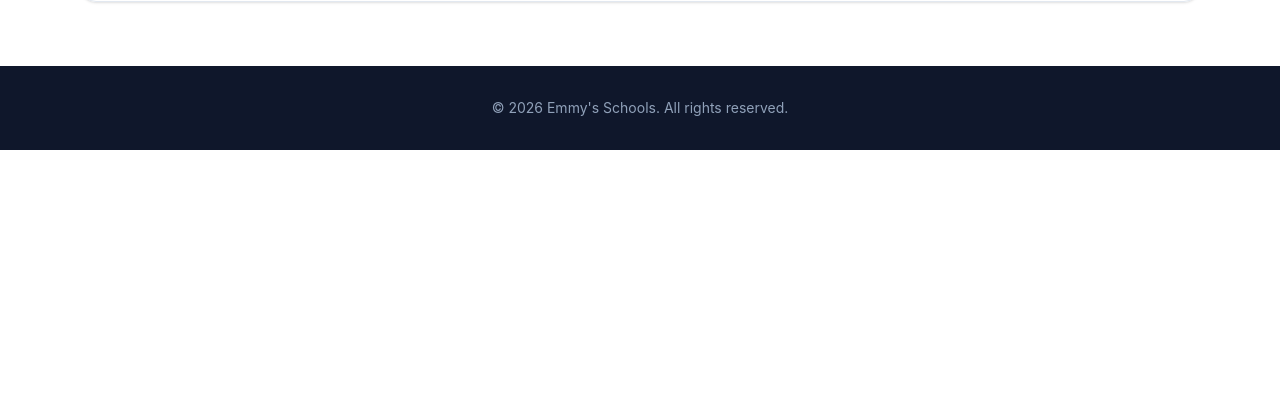
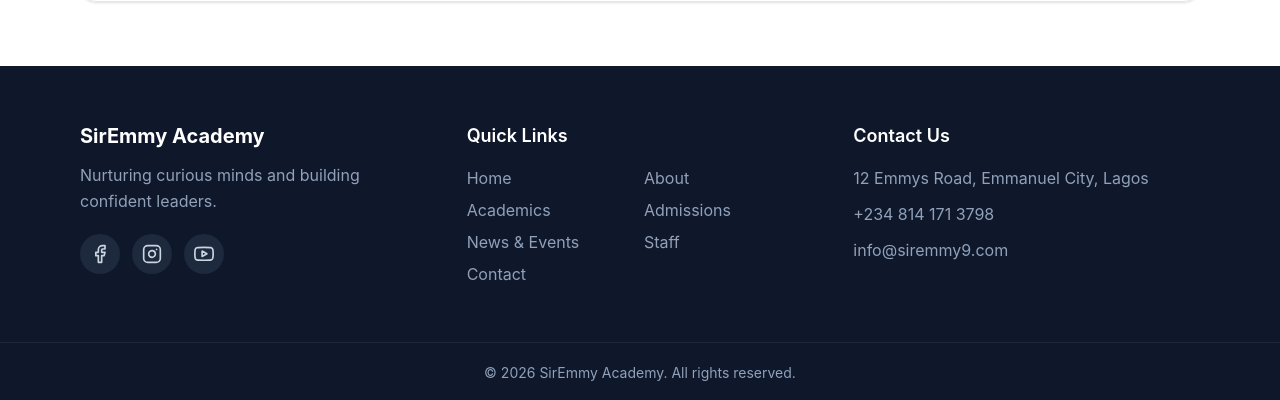
Before and after one commit to Siremmy9/React-school-project, a React (Vite) app: page /contact in a window 1280 px wide. Shown: the part 1287-1687 px from the top of the page. Before the commit the page ends 1437 px from the top, so only its background shows below. Built offline with nearby package versions, Linux system fonts and the light colour scheme; grey boxes are pictures that could not be loaded.

Commit message:
Modifications

```diff
--- a/src/components/Footer.jsx
+++ b/src/components/Footer.jsx
@@ -1,7 +1,83 @@
+import { Link } from "react-router-dom";
+import { school } from "../data/school";
+import { navLinks } from "../data/navLinks";
+import SocialIcon from "./SocialIcon";
+
 export default function Footer() {
+  const socials = school.socials.filter((s) => s.url);
+  const phoneHref = `tel:${school.phone.replace(/\s/g, "")}`;
+
   return (
-    <footer className="bg-slate-900 py-8 text-center text-sm text-slate-400">
-      © {new Date().getFullYear()} Emmy's Schools. All rights reserved.
+    <footer className="bg-slate-900 text-slate-400">
+      <div className="mx-auto grid max-w-6xl gap-10 px-4 py-14 md:grid-cols-3">
+        {/* Column 1: about */}
+        <div>
+          <h3 className="text-xl font-bold text-white">{school.name}</h3>
+          <p className="mt-3 leading-relaxed">{school.tagline}</p>
+
+          {socials.length > 0 && (
+            <ul className="mt-5 flex gap-3">
+              {socials.map((s) => (
+                <li key={s.platform}>
+                  <a
+                    href={s.url}
+                    target="_blank"
+                    rel="noopener noreferrer"
+                    aria-label={s.label}
+                    className="flex h-10 w-10 items-center justify-center rounded-full bg-slate-800 text-slate-300 transition hover:-translate-y-0.5 hover:bg-blue-600 hover:text-white"
+                  >
+                    <SocialIcon
+                      name={s.platform}
+                      fallback={s.label}
+                      className="h-5 w-5"
+                    />{" "}
+                  </a>
+                </li>
+              ))}
+            </ul>
+          )}
+        </div>
+
+        {/* Column 2: quick links */}
+        <div>
+          <h3 className="text-lg font-semibold text-white">Quick Links</h3>
+          <ul className="mt-4 grid grid-cols-2 gap-2">
+            {navLinks.map((link) => (
+              <li key={link.to}>
+                <Link to={link.to} className="transition hover:text-white">
+                  {link.label}
+                </Link>
+              </li>
+            ))}
+          </ul>
+        </div>
+
+        {/* Column 3: contact SocialIcon*/}
+        <div>
+          <h3 className="text-lg font-semibold text-white">Contact Us</h3>
+          <ul className="mt-4 space-y-3">
+            <li>{school.address}</li>
+            <li>
+              <a href={phoneHref} className="transition hover:text-white">
+                {school.phone}
+              </a>
+            </li>
+            <li>
+              <a
+                href={`mailto:${school.email}`}
+                className="transition hover:text-white"
+              >
+                {school.email}
+              </a>
+            </li>
+          </ul>
+        </div>
+      </div>
+
+      {/* Bottom bar */}
+      <div className="border-t border-slate-800 px-4 py-5 text-center text-sm">
+        © {new Date().getFullYear()} {school.name}. All rights reserved.
+      </div>
     </footer>
   );
 }
--- a/src/components/Navbar.jsx
+++ b/src/components/Navbar.jsx
@@ -1,15 +1,16 @@
 import { useState } from "react";
 import { NavLink } from "react-router-dom";
+import { navLinks } from "../data/navLinks";
 
-const links = [
-  { to: "/", label: "Home" },
-  { to: "/about", label: "About" },
-  { to: "/academics", label: "Academics" },
-  { to: "/admissions", label: "Admissions" },
-  { to: "/news", label: "News & Events" },
-  { to: "/staff", label: "Staff" },
-  { to: "/contact", label: "Contact" },
-];
+// const links = [
+//   { to: "/", label: "Home" },
+//   { to: "/about", label: "About" },
+//   { to: "/academics", label: "Academics" },
+//   { to: "/admissions", label: "Admissions" },
+//   { to: "/news", label: "News & Events" },
+//   { to: "/staff", label: "Staff" },
+//   { to: "/contact", label: "Contact" },
+// ];
 
 const linkClass = ({ isActive }) =>
   `block rounded-lg px-3 py-2 text-sm font-medium transition ${
@@ -26,7 +27,7 @@ export default function Navbar() {
 
         {/* Desktop links */}
         <ul className="hidden gap-1 md:flex">
-          {links.map((link) => (
+          {navLinks.map((link) => (
             <li key={link.to}>
               <NavLink to={link.to} className={linkClass}>
                 {link.label}
@@ -78,7 +79,7 @@ export default function Navbar() {
       {/* Mobile menu */}
       {open && (
         <ul className="space-y-1 border-t border-slate-200 px-4 py-3 md:hidden">
-          {links.map((link) => (
+          {navLinks.map((link) => (
             <li key={link.to}>
               <NavLink
                 to={link.to}
--- /dev/null
+++ b/src/components/SocialIcon.jsx
@@ -0,0 +1,41 @@
+const icons = {
+  facebook: (
+    <path d="M18 2h-3a5 5 0 0 0-5 5v3H7v4h3v8h4v-8h3l1-4h-4V7a1 1 0 0 1 1-1h3z" />
+  ),
+  instagram: (
+    <>
+      <rect x="2" y="2" width="20" height="20" rx="5" ry="5" />
+      <path d="M16 11.37A4 4 0 1 1 12.63 8 4 4 0 0 1 16 11.37z" />
+      <line x1="17.5" y1="6.5" x2="17.51" y2="6.5" />
+    </>
+  ),
+  youtube: (
+    <>
+      <path d="M22.54 6.42a2.78 2.78 0 0 0-1.94-2C18.88 4 12 4 12 4s-6.88 0-8.6.46a2.78 2.78 0 0 0-1.94 2A29 29 0 0 0 1 11.75a29 29 0 0 0 .46 5.33A2.78 2.78 0 0 0 3.4 19c1.72.46 8.6.46 8.6.46s6.88 0 8.6-.46a2.78 2.78 0 0 0 1.94-2 29 29 0 0 0 .46-5.25 29 29 0 0 0-.46-5.33z" />
+      <polygon points="9.75 15.02 15.5 11.75 9.75 8.48 9.75 15.02" />
+    </>
+  ),
+};
+
+export default function SocialIcon({ name, fallback = "", className = "" }) {
+  const shape = icons[name];
+
+  if (!shape) {
+    return <span className="text-sm font-bold">{fallback.slice(0, 2)}</span>;
+  }
+
+  return (
+    <svg
+      className={className}
+      viewBox="0 0 24 24"
+      fill="none"
+      stroke="currentColor"
+      strokeWidth="2"
+      strokeLinecap="round"
+      strokeLinejoin="round"
+      aria-hidden="true"
+    >
+      {shape}
+    </svg>
+  );
+}
--- /dev/null
+++ b/src/data/navLinks.js
@@ -0,0 +1,9 @@
+export const navLinks = [
+  { to: "/", label: "Home" },
+  { to: "/about", label: "About" },
+  { to: "/academics", label: "Academics" },
+  { to: "/admissions", label: "Admissions" },
+  { to: "/news", label: "News & Events" },
+  { to: "/staff", label: "Staff" },
+  { to: "/contact", label: "Contact" },
+];
--- a/src/data/school.js
+++ b/src/data/school.js
@@ -4,7 +4,12 @@ export const school = {
   whatsapp: "2348141713798",
   email: "info@siremmy9.com",
   address: "12 Emmys Road, Emmanuel City, Lagos ",
-  // classes: ["Crèche", "Nursery", "Primary", "Secondary"],
+  tagline: "Nurturing curious minds and building confident leaders.",
+  socials: [
+    { platform: "facebook", label: "Facebook", url: "facebook" },
+    { platform: "instagram", label: "Instagram", url: "insta" },
+    { platform: "youtube", label: "YouTube", url: "youtube" },
+  ],
   classes: [
     "Crèche",
     "Nursery",
--- a/src/pages/Contact.jsx
+++ b/src/pages/Contact.jsx
@@ -80,7 +80,6 @@ export default function Contact() {
             </div>
           </div>
 
-          {/* Right: the form space-y-6 */}
           <form
             onSubmit={handleSubmit}
             className="space-y-5 rounded-2xl border border-slate-200 bg-white p-6 shadow-sm md:p-8"
```
